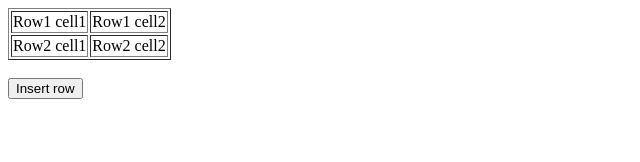
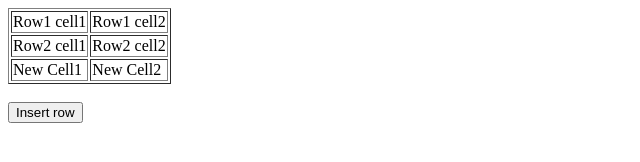
Before and after one commit to acciojob/create-table-1-pilu9147, a website: page main.html in a window 1280 px wide. Both pictures are taken after a click on the button "Insert row". Shown: the whole page, without its empty margins (0-640 px from the left). Drawn offline with Linux system fonts and the light colour scheme.

Commit message:
created a submission

```diff
--- a/script.js
+++ b/script.js
@@ -1,5 +1,10 @@
+let tbl = document.getElementById("sampleTable");
+
 function insert_Row() {
-    //Write your code here
+  let x = document.createElement("tr");
+  x.innerHTML = `
+    <td>New Cell1</td>
+    <td>New Cell2</td>`;
 
-
+  tbl.appendChild(x);
 }
```
Also changed, not shown: main.html (+5 -3 lines).
